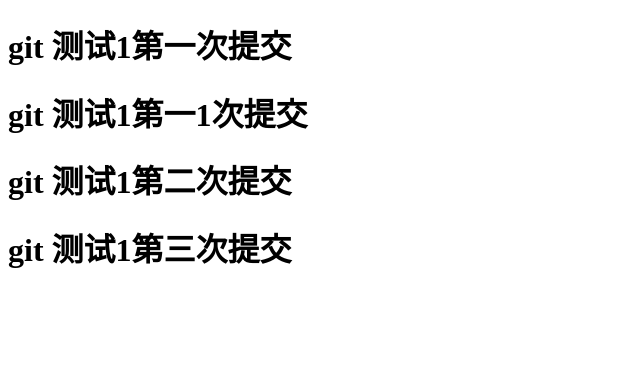
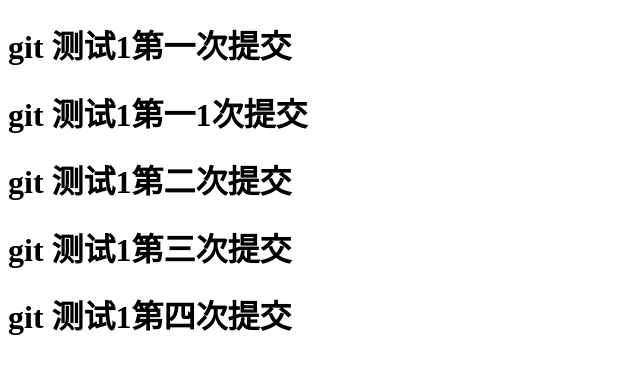
Before and after one commit to LMYWQ/10.27ceshi, a plain HTML site: page git 测试1/index.html in a window 1280 px wide. Shown: the whole page, without its empty margins (0-640 px from the left). Drawn offline with Linux system fonts and the light colour scheme.

Commit message:
'第四次提交'

```diff
--- a/git 测试1/index.html
+++ b/git 测试1/index.html
@@ -13,6 +13,7 @@
     <h1>git 测试1第一1次提交</h1>
     <h1>git 测试1第二次提交</h1>
     <h1>git 测试1第三次提交</h1>
+    <h1>git 测试1第四次提交</h1>
 </body>
 
 </html>
```
